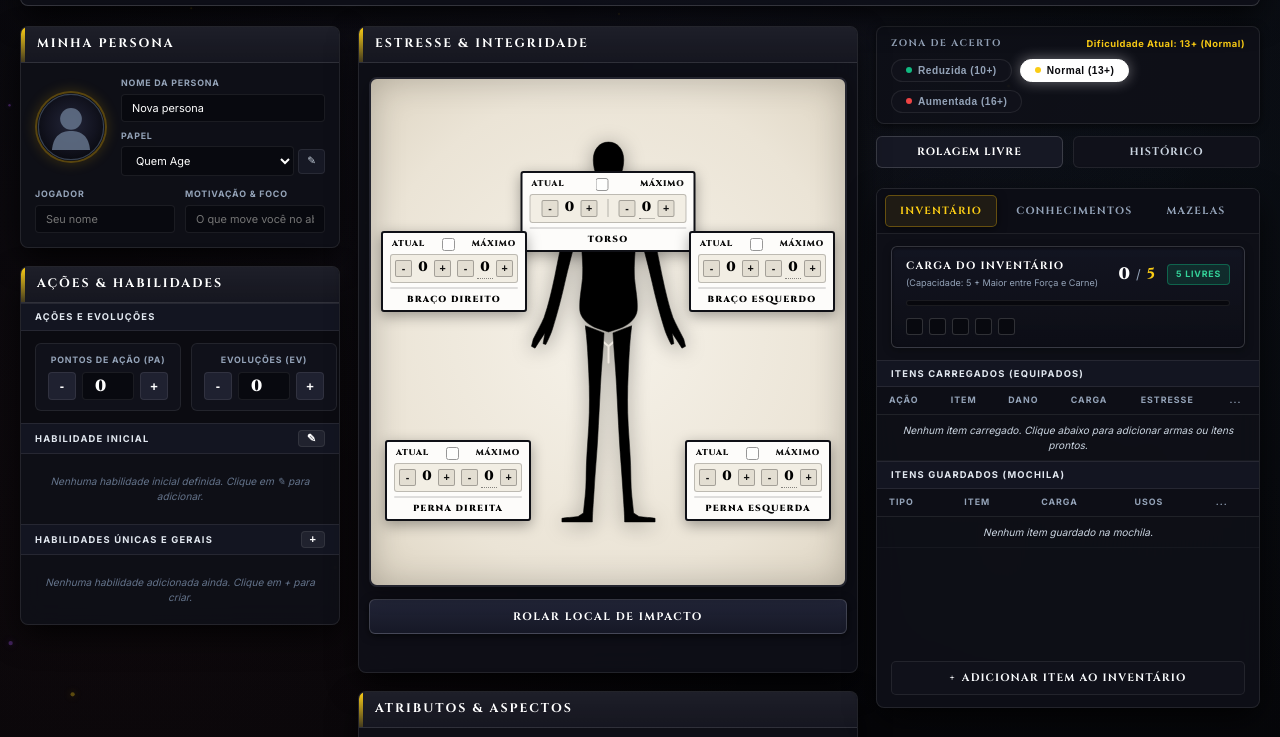
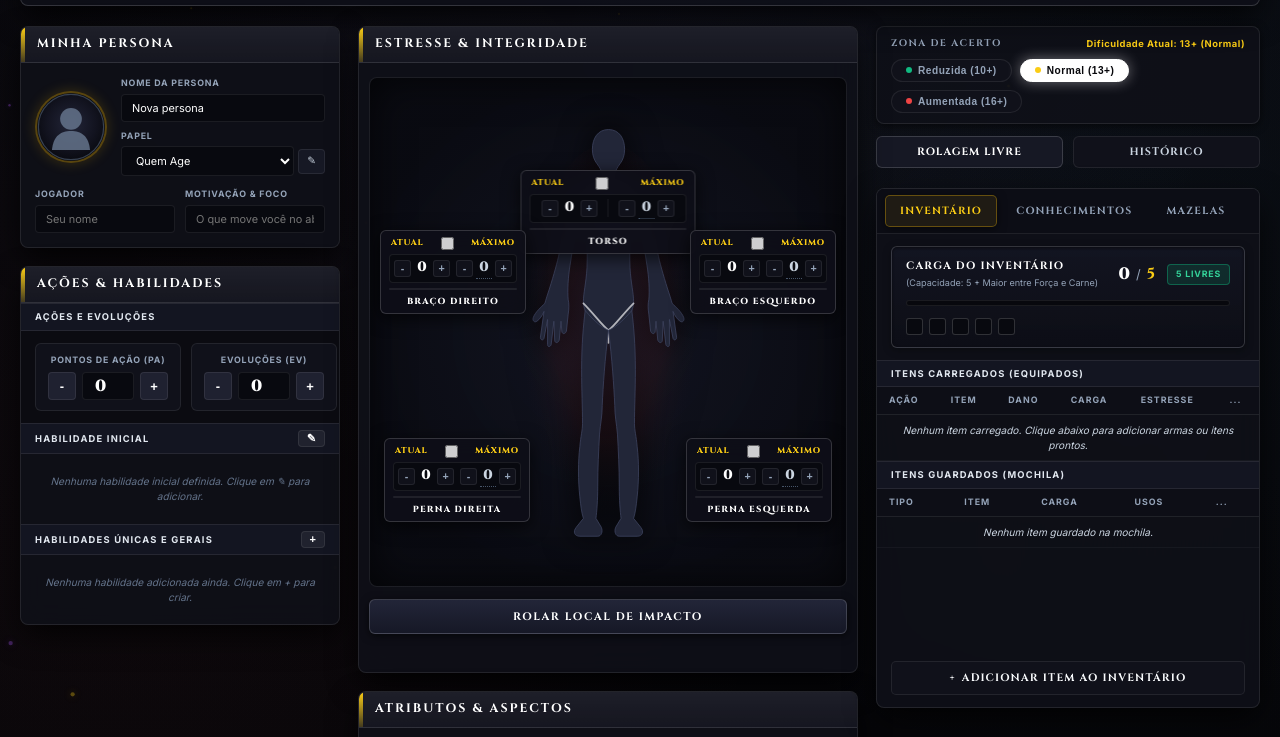
Before and after one commit to PedroM-K/coruja, a website: page index.html in a window 1280 px wide. Shown: the part 62-799 px from the top of the page. Drawn offline with Linux system fonts and the light colour scheme.

Commit message:
Restaurar cores originais do tema e implementar silhueta anatomica exata do corpo

```diff
--- a/app.js
+++ b/app.js
@@ -468,12 +468,12 @@
       ratio = 1;
     }
 
-    // No estado normal: Preto Puro (#000000) exatamente como na ficha anatômica original
-    // Conforme o estresse aumenta ou se estiver com lesão, transiciona para Vermelho Sangue (#dc2626)
-    const r = Math.round(ratio * 220);
-    const g = Math.round(ratio * 38);
-    const b = Math.round(ratio * 38);
-    const fillColor = ratio === 0 ? '#000000' : `rgb(${r}, ${g}, ${b})`;
+    // No tema sombrio: Grafite/Slate Anatômico (#222638) no estado normal
+    // Conforme o estresse aumenta ou se estiver lesionado, transiciona para Vermelho Sangue (#dc2626)
+    const r = Math.round(34 + ratio * (220 - 34));
+    const g = Math.round(38 + ratio * (38 - 38));
+    const b = Math.round(56 + ratio * (38 - 56));
+    const fillColor = ratio === 0 ? '#222638' : `rgb(${r}, ${g}, ${b})`;
 
     limbGroups.forEach(group => {
       const path = group.querySelector('.limb-path');
@@ -483,10 +483,10 @@
           path.style.stroke = '#ffffff';
           path.style.filter = `drop-shadow(0 0 ${Math.round(4 + ratio * 8)}px rgba(220, 38, 38, 0.95))`;
         } else if (ratio > 0.25) {
-          path.style.stroke = 'rgba(220, 38, 38, 0.6)';
-          path.style.filter = 'drop-shadow(0 0 4px rgba(220, 38, 38, 0.4))';
+          path.style.stroke = 'rgba(220, 38, 38, 0.7)';
+          path.style.filter = 'drop-shadow(0 0 6px rgba(220, 38, 38, 0.5))';
         } else {
-          path.style.stroke = '#000000';
+          path.style.stroke = '#3e445f';
           path.style.filter = 'none';
         }
       }
--- a/index.html
+++ b/index.html
@@ -326,34 +326,54 @@
                 </div>
               </div>
 
-              <!-- SVG Silhouette Container with Rich Anatomical Silhouette -->
+              <!-- SVG Silhouette Container with Faithful Anatomical Figure -->
               <div class="silhouette-wrapper" id="silhouette-container">
-                <svg xmlns="http://www.w3.org/2000/svg" viewBox="0 0 240 460" id="body-mannequin-svg" class="mannequin-svg">
-                  <!-- Head (part of Torso in Oblívio rules) -->
+                <svg xmlns="http://www.w3.org/2000/svg" viewBox="0 0 240 480" id="body-mannequin-svg" class="mannequin-svg">
+                  <defs>
+                    <radialGradient id="bodyBacklight" cx="50%" cy="45%" r="55%">
+                      <stop offset="0%" stop-color="rgba(120, 119, 198, 0.18)"/>
+                      <stop offset="60%" stop-color="rgba(239, 68, 68, 0.06)"/>
+                      <stop offset="100%" stop-color="transparent"/>
+                    </radialGradient>
+                    <filter id="limbGlow" x="-20%" y="-20%" width="140%" height="140%">
+                      <feGaussianBlur stdDeviation="3" result="blur" />
+                      <feComposite in="SourceGraphic" in2="blur" operator="over" />
+                    </filter>
+                  </defs>
+
+                  <ellipse cx="120" cy="240" rx="95" ry="210" fill="url(#bodyBacklight)" />
+
+                  <!-- Head & Neck (part of Torso) -->
                   <g id="svg-limb-head" class="body-limb" data-limb="torso">
-                    <path d="M 120 18 C 110 18, 103 26, 103 38 C 103 52, 110 63, 114 68 L 116 76 L 124 76 L 126 68 C 130 63, 137 52, 137 38 C 137 26, 130 18, 120 18 Z" class="limb-path" />
+                    <path class="limb-path" d="M 120 14 C 108 14, 102 24, 102 36 C 102 43, 104 48, 107 52 C 110 56, 114 62, 114 70 L 126 70 C 126 62, 130 56, 133 52 C 136 48, 138 43, 138 36 C 138 24, 132 14, 120 14 Z" />
                   </g>
-                  <!-- Torso -->
+
+                  <!-- Torso (Tronco) -->
                   <g id="svg-limb-torso" class="body-limb" data-limb="torso">
-                    <path d="M 116 76 C 112 78, 98 83, 90 92 C 86 97, 88 106, 89 122 C 90 138, 92 154, 91 170 C 90 182, 87 194, 88 206 C 89 214, 96 222, 108 226 L 120 230 L 132 226 C 144 222, 151 214, 152 206 C 153 194, 150 182, 149 170 C 148 154, 150 138, 151 122 C 152 106, 154 97, 150 92 C 142 83, 128 78, 124 76 Z" class="limb-path" />
+                    <path class="limb-path" d="M 114 70 C 104 72, 94 77, 88 84 C 84 89, 87 100, 92 114 C 95 124, 97 142, 96 168 C 95 186, 92 196, 92 206 C 92 216, 98 226, 106 232 C 112 236, 117 238, 120 238 C 123 238, 128 236, 134 232 C 142 226, 148 216, 148 206 C 148 196, 145 186, 144 168 C 143 142, 145 124, 148 114 C 153 100, 156 89, 152 84 C 146 77, 136 72, 126 70 Z" />
                   </g>
-                  <!-- Pelvic anatomical outline contour -->
-                  <path d="M 94 224 L 120 246 L 146 224 M 120 246 L 120 264" stroke="#f4efe6" stroke-width="2.2" stroke-linecap="round" stroke-linejoin="round" fill="none" opacity="0.9" />
+
+                  <!-- Pelvic underwear anatomical outline -->
+                  <path class="pelvis-contour" d="M 92 208 C 104 220, 114 234, 120 238 C 126 234, 136 220, 148 208 M 120 238 L 120 252" stroke="rgba(255, 255, 255, 0.75)" stroke-width="2" stroke-linecap="round" stroke-linejoin="round" fill="none" />
+
                   <!-- Braço Direito (Viewer's Left) -->
                   <g id="svg-limb-arm-right" class="body-limb" data-limb="arm-right">
-                    <path d="M 88 94 C 82 96, 74 105, 71 116 C 68 128, 64 148, 60 168 C 57 182, 53 200, 48 214 C 45 221, 40 230, 36 238 L 34 246 L 38 248 C 42 242, 45 237, 49 231 L 47 243 L 50 244 C 53 238, 56 232, 58 225 C 62 212, 67 194, 71 176 C 75 158, 80 140, 83 128 C 85 120, 87 114, 88 106 Z" class="limb-path" />
+                    <path class="limb-path" d="M 88 84 C 82 87, 75 96, 73 108 C 70 120, 68 136, 65 152 C 63 162, 59 176, 54 192 C 52 198, 50 204, 49 208 C 45 212, 38 218, 36 224 C 35 227, 37 230, 40 228 C 43 226, 46 222, 48 217 L 44 246 C 44 249, 47 250, 48 247 L 52 226 L 52 254 C 52 257, 55 257, 56 254 L 59 228 L 60 250 C 61 253, 64 252, 65 249 L 67 228 L 68 240 C 69 243, 72 242, 73 239 L 75 220 C 76 214, 76 208, 75 204 C 74 194, 75 178, 77 166 C 79 152, 82 136, 85 124 C 88 116, 91 110, 92 114 C 89 104, 88 92, 88 84 Z" />
                   </g>
+
                   <!-- Braço Esquerdo (Viewer's Right) -->
                   <g id="svg-limb-arm-left" class="body-limb" data-limb="arm-left">
-                    <path d="M 152 94 C 158 96, 166 105, 169 116 C 172 128, 176 148, 180 168 C 183 182, 187 200, 192 214 C 195 221, 200 230, 204 238 L 206 246 L 202 248 C 198 242, 195 237, 191 231 L 193 243 L 190 244 C 187 238, 184 232, 182 225 C 178 212, 173 194, 169 176 C 165 158, 160 140, 157 128 C 155 120, 153 114, 152 106 Z" class="limb-path" />
+                    <path class="limb-path" d="M 152 84 C 158 87, 165 96, 167 108 C 170 120, 172 136, 175 152 C 177 162, 181 176, 186 192 C 188 198, 190 204, 191 208 C 195 212, 202 218, 204 224 C 205 227, 203 230, 200 228 C 197 226, 194 222, 192 217 L 196 246 C 196 249, 193 250, 192 247 L 188 226 L 188 254 C 188 257, 185 257, 184 254 L 181 228 L 180 250 C 179 253, 176 252, 175 249 L 173 228 L 172 240 C 171 243, 168 242, 167 239 L 165 220 C 164 214, 164 208, 165 204 C 166 194, 165 178, 163 166 C 161 152, 158 136, 155 124 C 152 116, 149 110, 148 114 C 151 104, 152 92, 152 84 Z" />
                   </g>
+
                   <!-- Perna Direita (Viewer's Left) -->
                   <g id="svg-limb-leg-right" class="body-limb" data-limb="leg-right">
-                    <path d="M 94 223 C 96 236, 97 254, 98 276 C 99 296, 99 316, 98 334 C 97 352, 95 374, 95 394 C 95 408, 93 420, 92 432 L 86 436 C 80 437, 72 437, 68 438 L 68 442 L 102 442 C 102 434, 103 422, 104 406 C 105 388, 107 366, 108 348 C 109 330, 110 310, 111 290 C 112 270, 114 250, 115 231 Z" class="limb-path" />
+                    <path class="limb-path" d="M 94 216 C 92 232, 90 254, 90 282 C 90 306, 91 324, 91 342 C 91 350, 89 356, 88 368 C 86 384, 86 406, 88 424 C 89 434, 90 442, 92 448 L 84 458 C 80 463, 82 468, 88 468 L 108 468 C 112 468, 114 463, 112 458 L 106 448 C 107 440, 108 428, 108 412 C 108 392, 109 372, 110 354 C 111 342, 113 334, 113 322 C 114 300, 116 270, 120 238 C 114 236, 104 228, 94 216 Z" />
                   </g>
+
                   <!-- Perna Esquerda (Viewer's Right) -->
                   <g id="svg-limb-leg-left" class="body-limb" data-limb="leg-left">
-                    <path d="M 146 223 C 144 236, 143 254, 142 276 C 141 296, 141 316, 142 334 C 143 352, 145 374, 145 394 C 145 408, 147 420, 148 432 L 154 436 C 160 437, 168 437, 172 438 L 172 442 L 138 442 C 138 434, 137 422, 136 406 C 135 388, 133 366, 132 348 C 131 330, 130 310, 129 290 C 128 270, 126 250, 125 231 Z" class="limb-path" />
+                    <path class="limb-path" d="M 146 216 C 148 232, 150 254, 150 282 C 150 306, 149 324, 149 342 C 149 350, 151 356, 152 368 C 154 384, 154 406, 152 424 C 151 434, 150 442, 148 448 L 156 458 C 160 463, 158 468, 152 468 L 132 468 C 128 468, 126 463, 128 458 L 134 448 C 133 440, 132 428, 132 412 C 132 392, 131 372, 130 354 C 129 342, 127 334, 127 322 C 126 300, 124 270, 120 238 C 126 236, 136 228, 146 216 Z" />
                   </g>
                 </svg>
               </div>
--- a/style.css
+++ b/style.css
@@ -840,10 +840,10 @@ html, body {
   display: flex;
   align-items: center;
   justify-content: center;
-  background: radial-gradient(circle at 50% 50%, #f6f2e9 0%, #ebe4d6 70%, #ded5c3 100%);
-  border: 2px solid #23242e;
+  background: radial-gradient(circle at 50% 50%, rgba(22, 25, 40, 0.7) 0%, rgba(10, 11, 18, 0.97) 75%);
+  border: 1px solid var(--border-subtle);
   border-radius: 8px;
-  box-shadow: inset 0 0 35px rgba(0, 0, 0, 0.22), 0 6px 20px rgba(0, 0, 0, 0.4);
+  box-shadow: inset 0 0 40px rgba(0, 0, 0, 0.7);
   overflow: hidden;
 }
 
@@ -853,7 +853,7 @@ html, body {
   display: flex;
   align-items: center;
   justify-content: center;
-  filter: drop-shadow(0 3px 10px rgba(0, 0, 0, 0.35));
+  filter: drop-shadow(0 0 16px rgba(0, 0, 0, 0.9));
   z-index: 1;
 }
 
@@ -863,11 +863,16 @@ html, body {
 }
 
 .limb-path {
-  fill: #000000;
-  stroke: #000000;
-  stroke-width: 0.6px;
+  fill: #222638;
+  stroke: #3e445f;
+  stroke-width: 0.9px;
   transition: fill 0.3s cubic-bezier(0.16, 1, 0.3, 1), stroke 0.3s ease, filter 0.3s ease;
   cursor: pointer;
+}
+
+.pelvis-contour {
+  stroke: rgba(255, 255, 255, 0.65);
+  pointer-events: none;
 }
 
 /* Destaque e Hover sobre membros anatômicos */
@@ -875,7 +880,7 @@ html, body {
 .body-limb.highlight .limb-path {
   fill: var(--accent-crimson) !important;
   stroke: #ffffff !important;
-  filter: drop-shadow(0 0 12px rgba(220, 38, 38, 0.95)) !important;
+  filter: drop-shadow(0 0 14px rgba(239, 68, 68, 0.95)) !important;
 }
 
 .body-limb.critical-hit .limb-path {
@@ -884,28 +889,29 @@ html, body {
 
 @keyframes pulseCritical {
   0% { fill: #dc2626 !important; stroke: #fef08a !important; filter: drop-shadow(0 0 14px #dc2626) !important; }
-  100% { fill: #000000 !important; stroke: #ffffff !important; filter: drop-shadow(0 0 20px #dc2626) !important; }
-}
-
-/* Caixas Anatômicas Retangulares Estilo Dossiê Autópsia */
+  100% { fill: #222638 !important; stroke: #ffffff !important; filter: drop-shadow(0 0 20px #dc2626) !important; }
+}
+
+/* Caixas Anatômicas Retangulares Estilo RPG Sombrio */
 .limb-box {
   position: absolute;
-  background: #fdfcfa;
-  border: 2px solid #0f1016;
-  border-radius: 3px;
-  padding: 5px 7px 4px;
-  display: flex;
-  flex-direction: column;
-  gap: 2px;
-  box-shadow: 0 4px 14px rgba(0, 0, 0, 0.35);
+  background: rgba(14, 15, 24, 0.93);
+  backdrop-filter: blur(10px);
+  border: 1px solid var(--border-medium);
+  border-radius: 6px;
+  padding: 6px 8px 5px;
+  display: flex;
+  flex-direction: column;
+  gap: 3px;
+  box-shadow: 0 4px 18px rgba(0, 0, 0, 0.7);
   z-index: 3;
   transition: transform 0.15s ease, box-shadow 0.15s ease, border-color 0.15s ease;
 }
 
 .limb-box:hover {
-  border-color: #000000;
+  border-color: var(--accent-gold);
   transform: scale(1.02);
-  box-shadow: 0 6px 18px rgba(0, 0, 0, 0.5);
+  box-shadow: 0 0 16px rgba(250, 204, 21, 0.25);
 }
 
 /* Posições Precisas dos Membros */
@@ -953,9 +959,9 @@ html, body {
 
 .limb-col-label {
   font-size: 0.64rem;
-  font-weight: 900;
+  font-weight: 800;
   font-family: var(--font-serif);
-  color: #111111;
+  color: var(--accent-gold);
   letter-spacing: 0.8px;
   text-transform: uppercase;
 }
@@ -963,9 +969,9 @@ html, body {
 .limb-injury-chk {
   width: 13px;
   height: 13px;
-  accent-color: #dc2626;
-  cursor: pointer;
-  opacity: 0.75;
+  accent-color: var(--accent-crimson);
+  cursor: pointer;
+  opacity: 0.8;
   transition: opacity 0.15s ease;
 }
 
@@ -978,9 +984,9 @@ html, body {
   display: flex;
   align-items: center;
   justify-content: space-between;
-  background: #f2eee4;
-  border: 1px solid rgba(0, 0, 0, 0.22);
-  border-radius: 3px;
+  background: var(--bg-recessed);
+  border: 1px solid var(--border-subtle);
+  border-radius: 4px;
   padding: 3px 4px;
   margin: 1px 0;
 }
@@ -996,14 +1002,14 @@ html, body {
 .limb-box-sep {
   width: 1px;
   height: 18px;
-  background: rgba(0, 0, 0, 0.25);
+  background: var(--border-subtle);
   margin: 0 3px;
 }
 
 .btn-limb-step, .btn-limb-max-step {
-  background: #e3ded2;
-  border: 1px solid rgba(0, 0, 0, 0.28);
-  color: #111111;
+  background: var(--bg-surface-1);
+  border: 1px solid var(--border-subtle);
+  color: var(--text-muted);
   font-size: 0.82rem;
   font-weight: 900;
   width: 17px;
@@ -1011,36 +1017,37 @@ html, body {
   display: flex;
   align-items: center;
   justify-content: center;
-  border-radius: 2px;
+  border-radius: 3px;
   cursor: pointer;
   padding: 0;
   line-height: 1;
-  transition: all 0.1s ease;
+  transition: all 0.15s ease;
 }
 
 .btn-limb-step:hover, .btn-limb-max-step:hover {
-  background: #000000;
-  color: #ffffff;
-  border-color: #000000;
+  background: var(--accent-gold);
+  color: #07070b;
+  border-color: var(--accent-gold);
 }
 
 .limb-cur, .limb-max {
   font-family: var(--font-serif);
   font-size: 1.05rem;
   font-weight: 900;
-  color: #000000;
+  color: #ffffff;
   min-width: 16px;
   text-align: center;
 }
 
 .limb-max {
   cursor: pointer;
-  border-bottom: 1px dotted rgba(0, 0, 0, 0.45);
+  color: var(--text-secondary);
+  border-bottom: 1px dotted var(--text-faint);
 }
 
 .limb-max:hover {
-  color: #b45309;
-  border-bottom-color: #b45309;
+  color: var(--accent-gold);
+  border-bottom-color: var(--accent-gold);
 }
 
 /* Rodapé com o Nome Centrado do Membro */
@@ -1051,11 +1058,11 @@ html, body {
 
 .limb-title-text {
   font-size: 0.68rem;
-  font-weight: 900;
+  font-weight: 800;
   font-family: var(--font-serif);
   letter-spacing: 1.2px;
   text-transform: uppercase;
-  color: #000000;
+  color: #ffffff;
   display: block;
 }
 
@@ -1063,7 +1070,7 @@ html, body {
 .limb-meter {
   width: 100%;
   height: 2.5px;
-  background: rgba(0, 0, 0, 0.12);
+  background: rgba(255, 255, 255, 0.08);
   border-radius: 1px;
   overflow: hidden;
   margin-top: 1px;
@@ -1072,7 +1079,7 @@ html, body {
 .limb-meter-fill {
   height: 100%;
   width: 0%;
-  background: linear-gradient(90deg, #10b981 0%, #f59e0b 60%, #dc2626 100%);
+  background: linear-gradient(90deg, #10b981 0%, #facc15 60%, #ef4444 100%);
   transition: width 0.3s ease, background 0.3s ease;
 }
 
```
